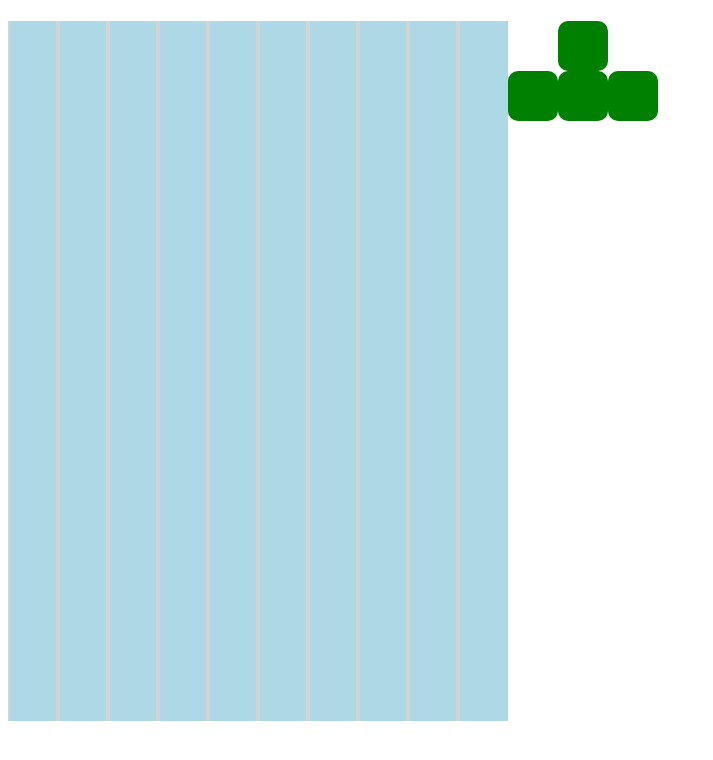
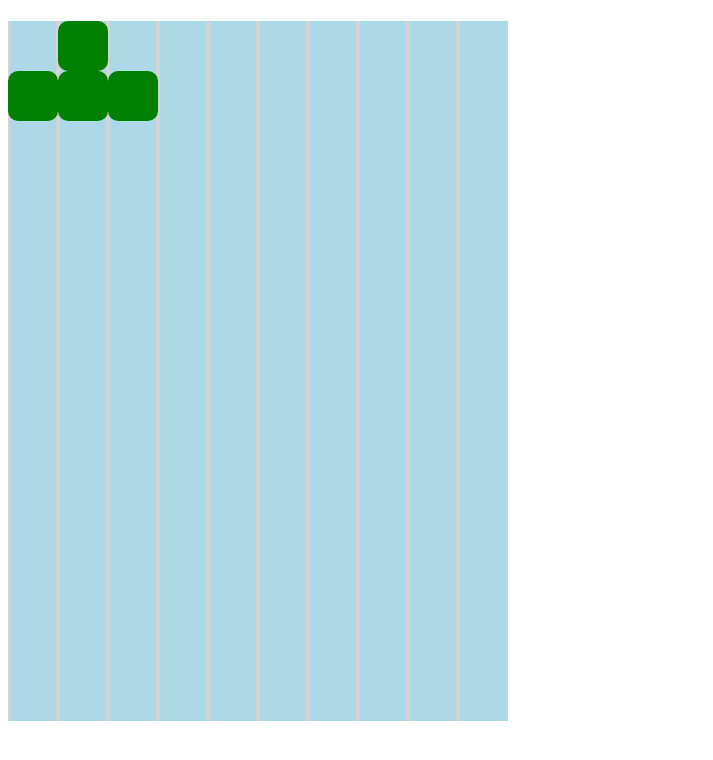
Before and after one commit to WTomoharu/falling-block-puzzle, a plain HTML site: page index.html in a window 1280 px wide. Shown: the whole page, without its empty margins (0-713 px from the left). Drawn offline with Linux system fonts and the light colour scheme.

Commit message:
blockの初期座標を固定

```diff
--- a/index.html
+++ b/index.html
@@ -33,7 +33,7 @@
             <rect x="0" y="0" width="100" height="100" rx="10" ry="10" fill="green"></rect>
             <circle cx="50" cy="20" r="10" fill="red"></circle>
         </svg> -->
-        <svg id="rect-svg" style="position: absolute;" width="150" height="100">
+        <svg id="rect-svg" style="position: absolute; top: 0; left: 0;" width="150" height="100">
             <rect x="50" y="0" width="50" height="50" rx="10" ry="10" fill="green"></rect>
             <rect x="0" y="50" width="50" height="50" rx="10" ry="10" fill="green"></rect>
             <rect x="50" y="50" width="50" height="50" rx="10" ry="10" fill="green"></rect>
```
